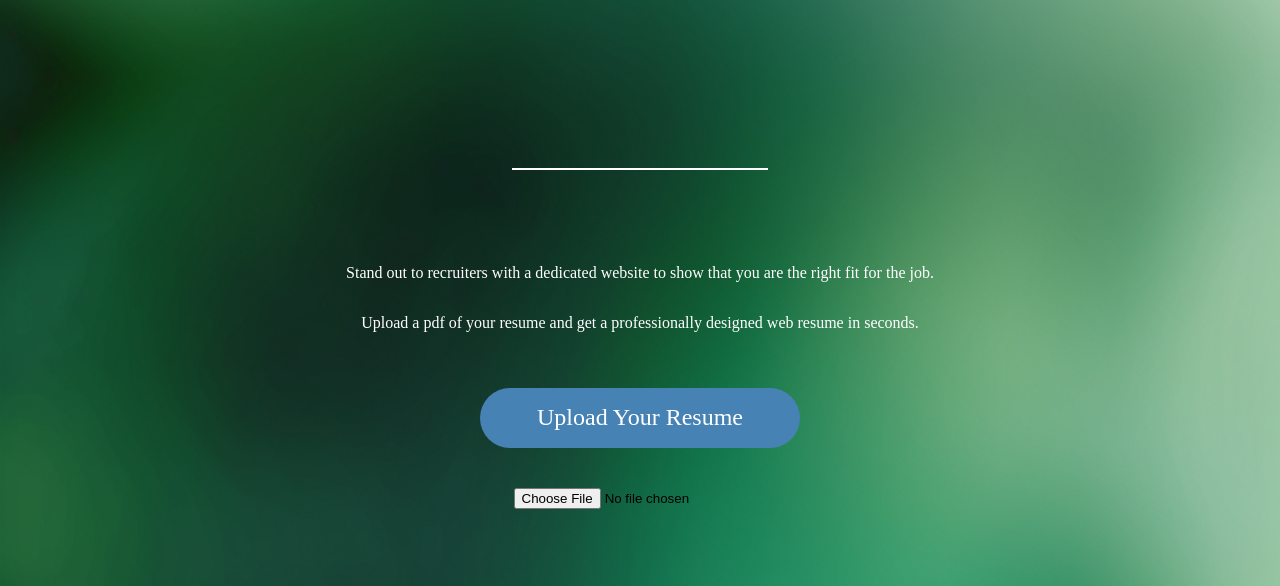
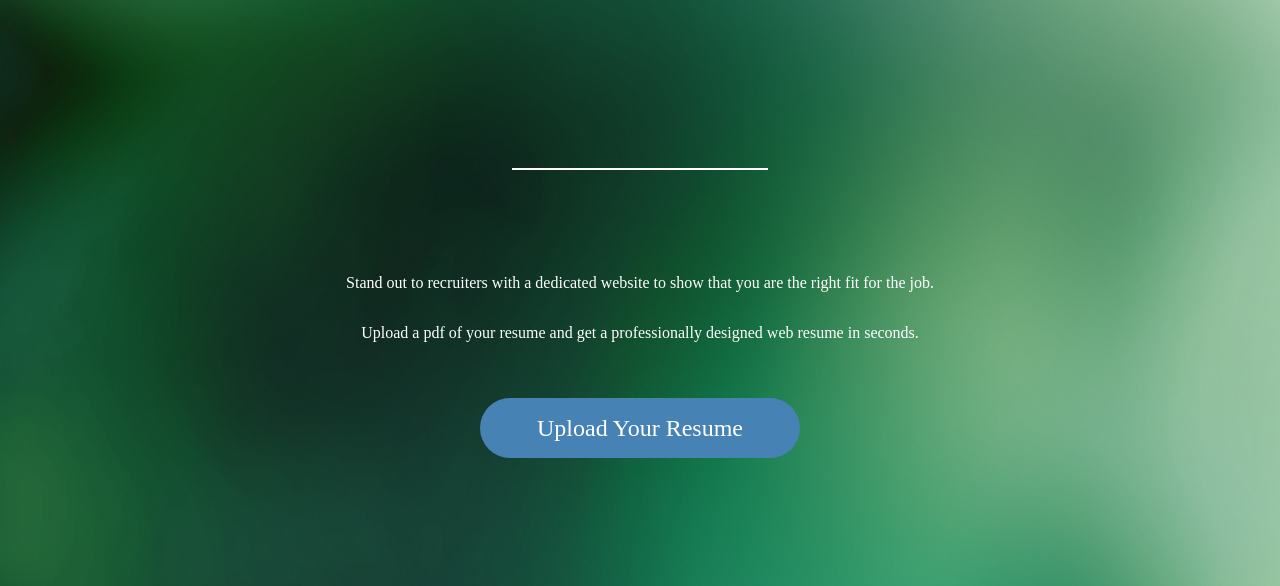
Before and after one commit to blakehulett7/diverge, a plain HTML site: page index.html in a window 1280 px wide. Shown: the part 248-834 px from the top of the page. Drawn offline with Linux system fonts and the light colour scheme.

Commit message:
landing page looking good!

```diff
--- a/index.html
+++ b/index.html
@@ -16,7 +16,7 @@
             <p>Upload a pdf of your resume and get a professionally designed web resume in seconds.</p>
             <button hidden class="cta">Upload Your Resume</button>
             <label class="upload-button" for="resume-input">Upload Your Resume</label>
-            <input type="file" id="resume-input" />
+            <input hidden type="file" id="resume-input" />
         </div>
         <script src="app.js"></script>
     </body>
```
